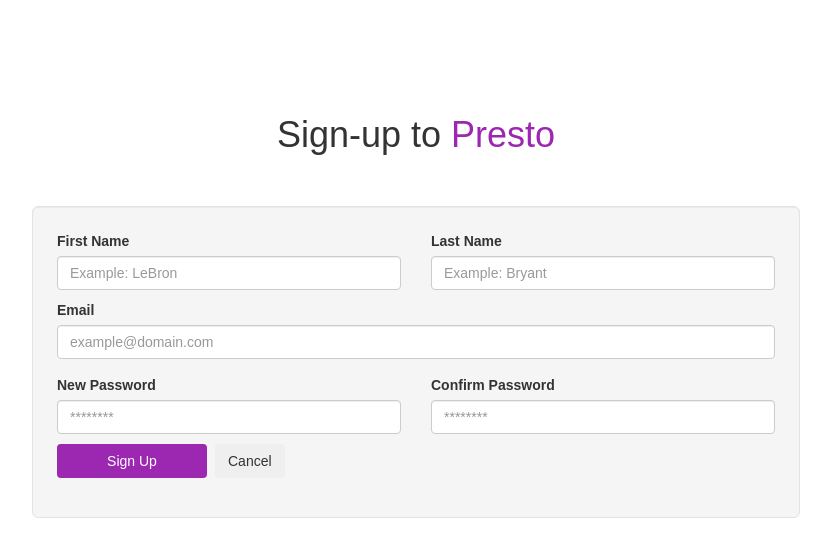
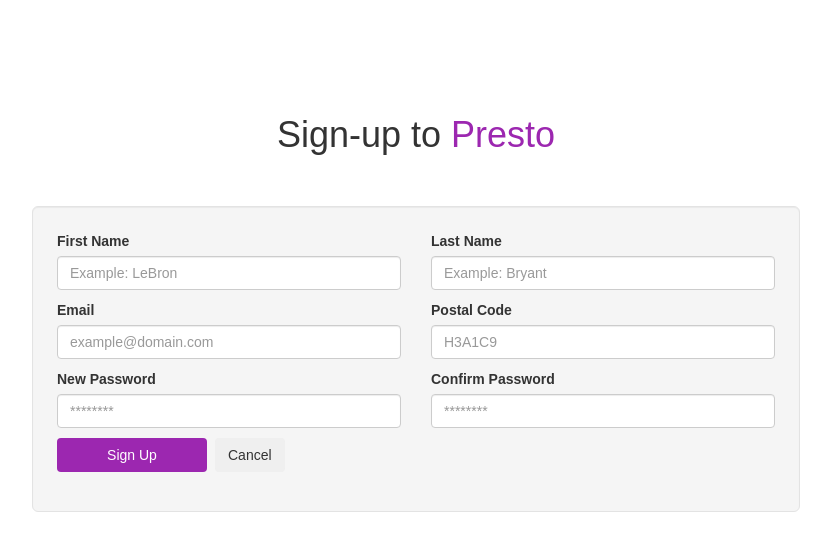
Before and after one commit to rawad663/Presto, a React (Create React App) app: page /signup in a window 1280 px wide. Shown: the top 556 px of the page, without its empty margins (224-1055 px from the left). Built offline with nearby package versions, Linux system fonts and the light colour scheme; what phone-number-prop-type would draw is missing.

Commit message:
Add postal code, will change to add option between restaurant and customer

```diff
--- a/src/components/SignupComponent/index.js
+++ b/src/components/SignupComponent/index.js
@@ -58,6 +58,8 @@
                         </Col>
                     </Row>
 
+                    <Row style={styles.row}>
+                        <Col sm={{ size: 6, offset: 1 }}>
                             <ControlLabel> Email</ControlLabel>
                             <FormControl
                                 type="email"
@@ -65,9 +67,22 @@
                                 placeholder="example@domain.com"
                                 onChange={props.handleEmailChange}
                             />
+                        </Col>
+                        <Col sm={{ size: 6, offset: 1 }}>
+                            <ControlLabel> Postal Code</ControlLabel>
+                            <FormControl
+                                type="text"
+                                value={props.postalCode}
+                                placeholder="H3A1C9"
+                                onChange={props.handlePostalCodeChange}
+                            />
+                        </Col>
+                    </Row>
+
+
                     <Row style={styles.row}>
                         <Col sm={{ size: 6, offset: 1 }}>
-                            <ControlLabel style={{ marginTop: 16}}>New Password</ControlLabel>
+                            <ControlLabel> New Password</ControlLabel>
                             <FormControl
                                 type="password"
                                 value={props.password}
@@ -76,7 +91,7 @@
                             />
                         </Col>
                         <Col sm={{ size: 6, offset: 1 }}>
-                            <ControlLabel style={{ marginTop: 16}}>Confirm Password</ControlLabel>
+                            <ControlLabel> Confirm Password</ControlLabel>
                             <FormControl
                                 type="password"
                                 value={props.password2}
--- a/src/containers/SignupContainer/index.js
+++ b/src/containers/SignupContainer/index.js
@@ -45,7 +45,8 @@
     };
     handleSubmit = () => {
         console.log('SUBMIT PRESSED', this.state.firstName, this.state.lastName, this.state.email, this.state.passwogitrd, this.state.password2);
-      //TODO: CREATE NEW ACCOUNT
+        this.props.history.push('/customer')
+        //TODO: CREATE NEW ACCOUNT
     };
     handleCancel = () => {
         this.props.history.push('/');
```
Lines whose indentation alone changed are shown as unchanged.
